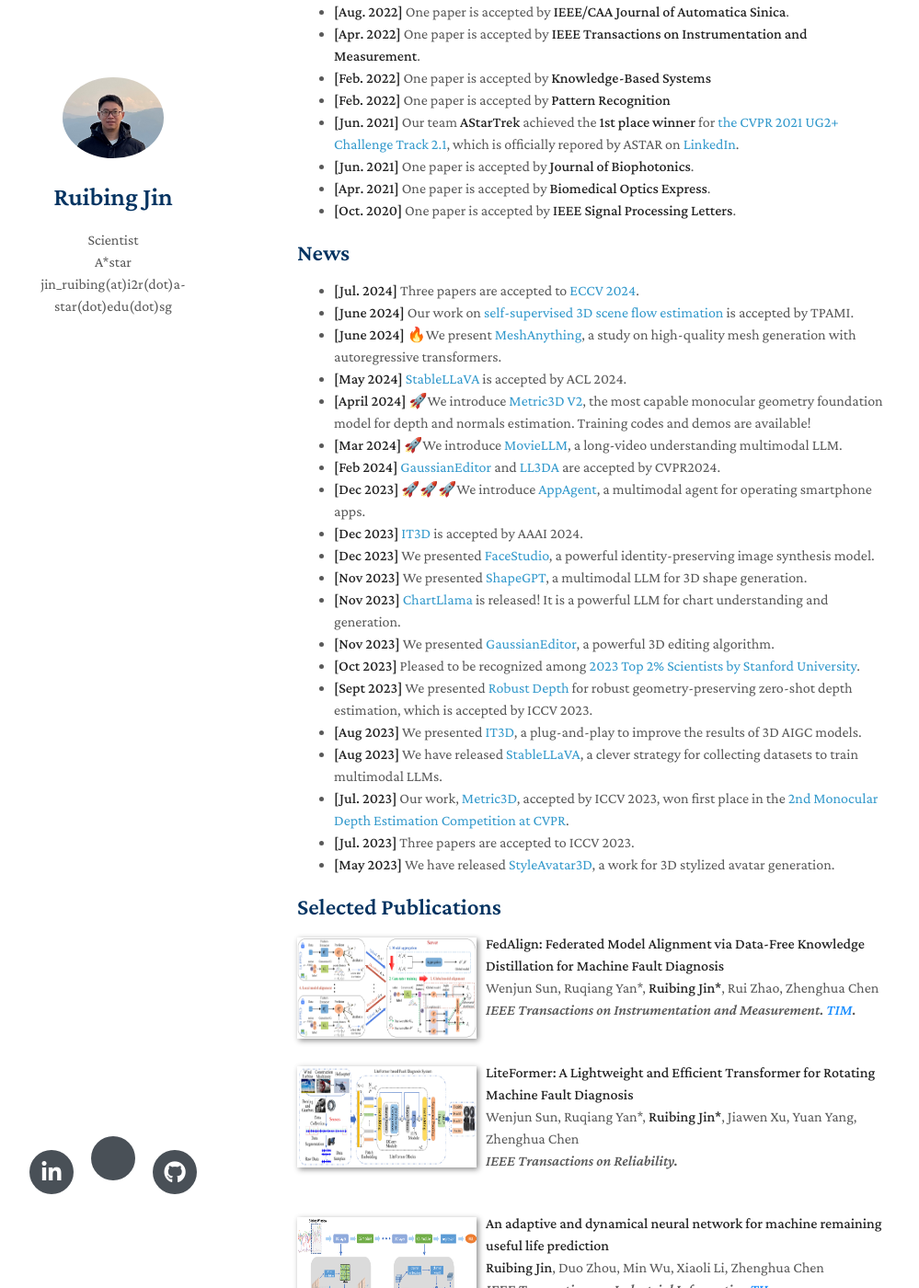
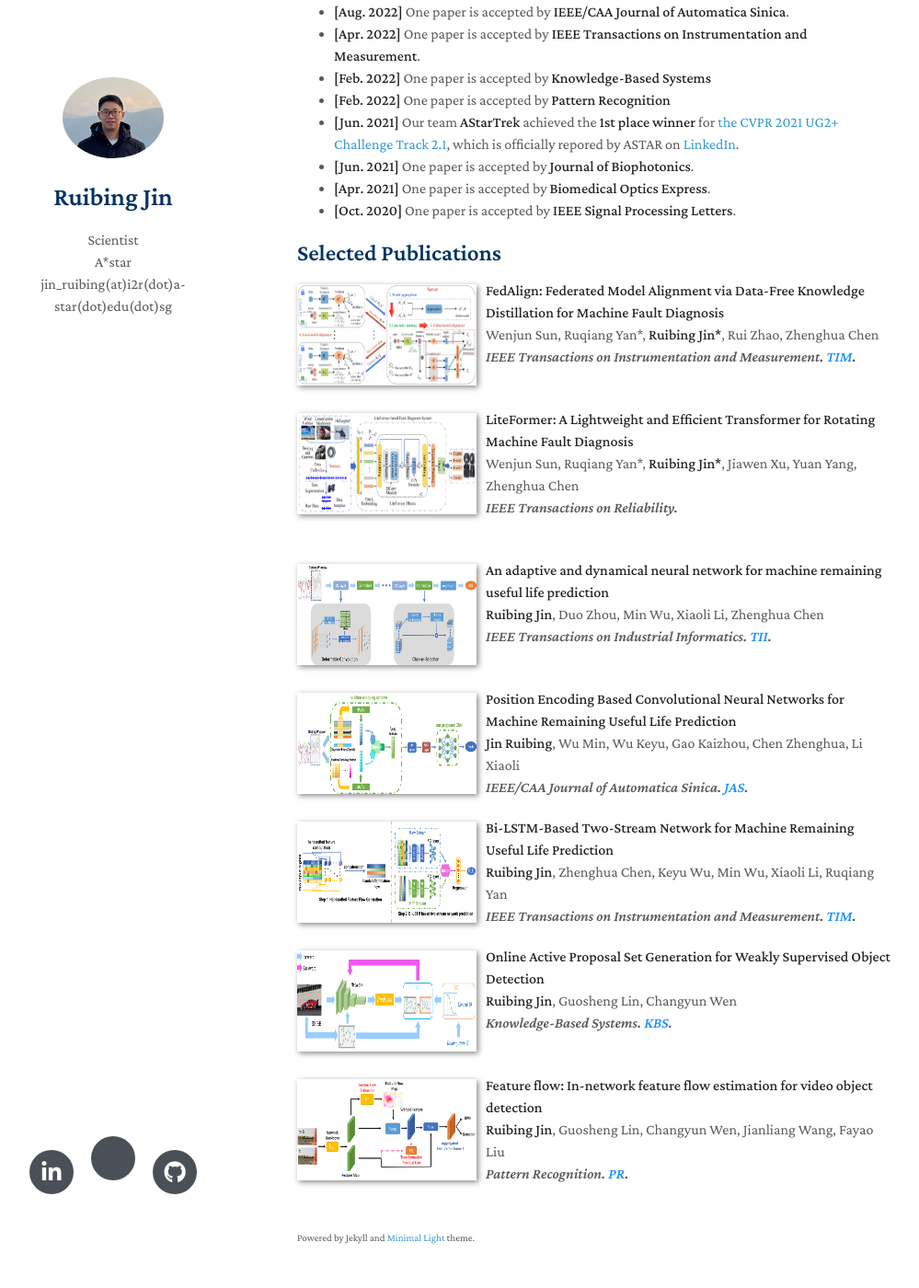
Before and after one commit to ruibing-jin/ruibing-jin.github.io, a Jekyll site: the page built from index.md, in a window 1280 px wide and 1400 px high, scrolled down 1150 px. Shown: the whole window at 92% size, without its empty margins (147-1146 px from the left). Built offline with Jekyll 4.4.1, drawn with Linux system fonts in a browser that asks for light colours; nearby versions of some CDN libraries; a style sheet for code colours, icons or effects is not loaded; our own code applies the rules of GitHub Pages for plain Markdown files.

Commit message:
Update index.md

```diff
--- a/index.md
+++ b/index.md
@@ -40,32 +40,6 @@ I am a reviewer of top-tier conferences and journals including CVPR, ICCV, ECCV,
   <li><strong>[Jun. 2021]</strong> One paper is accepted by <strong>Journal of Biophotonics</strong>.</li>
   <li><strong>[Apr. 2021]</strong> One paper is accepted by <strong>Biomedical Optics Express</strong>.</li>
   <li><strong>[Oct. 2020]</strong> One paper is accepted by <strong>IEEE Signal Processing Letters</strong>.</li>
-</ul>
-</div>
-
-## News
-<div class="news-section">
-<ul>
-  <li><strong>[Jul. 2024]</strong> Three papers are accepted to <a href="https://eccv.ecva.net/">ECCV 2024</a>.</li>
-    <li><strong>[June 2024]</strong> Our work on  <a href="https://arxiv.org/abs/2310.11284">self-supervised 3D scene flow estimation</a> is accepted by TPAMI.</li>
-  <li><strong>[June 2024]</strong> 🔥We present <a href="https://buaacyw.github.io/mesh-anything/">MeshAnything</a>, a study on high-quality mesh generation with autoregressive transformers.</li>
-  <li><strong>[May 2024]</strong> <a href="https://icoz69.github.io/stablellava-official/">StableLLaVA</a> is accepted by ACL 2024.</li>
-  <li><strong>[April 2024]</strong> 🚀We introduce <a href="https://github.com/YvanYin/Metric3D">Metric3D V2</a>, the most capable monocular geometry foundation model for depth and normals estimation. Training codes and demos are available!</li>
-  <li><strong>[Mar 2024]</strong> 🚀We introduce <a href="https://deaddawn.github.io/MovieLLM/">MovieLLM</a>, a long-video understanding multimodal LLM.</li>
-  <li><strong>[Feb 2024]</strong> <a href="https://buaacyw.github.io/gaussian-editor/">GaussianEditor</a> and <a href="https://arxiv.org/abs/2311.18651">LL3DA</a> are accepted by CVPR2024.</li>
-  <li><strong>[Dec 2023]</strong> 🚀🚀🚀We introduce <a href="https://appagent-official.github.io/">AppAgent</a>, a multimodal agent for operating smartphone apps.</li>
-  <li><strong>[Dec 2023]</strong> <a href="https://github.com/buaacyw/IT3D-text-to-3D">IT3D</a> is accepted by AAAI 2024.</li>
-  <li><strong>[Dec 2023]</strong> We presented <a href="https://icoz69.github.io/facestudio/">FaceStudio</a>, a powerful identity-preserving image synthesis model.</li>
-  <li><strong>[Nov 2023]</strong> We presented <a href="https://shapegpt.github.io/">ShapeGPT</a>, a multimodal LLM for 3D shape generation.</li>
-  <li><strong>[Nov 2023]</strong> <a href="https://tingxueronghua.github.io/ChartLlama/">ChartLlama</a> is released! It is a powerful LLM for chart understanding and generation.</li>
-  <li><strong>[Nov 2023]</strong> We presented <a href="https://buaacyw.github.io/gaussian-editor/">GaussianEditor</a>, a powerful 3D editing algorithm.</li>
-  <li><strong>[Oct 2023]</strong> Pleased to be recognized among <a href="https://elsevier.digitalcommonsdata.com/datasets/btchxktzyw/6">2023 Top 2% Scientists by Stanford University</a>.</li>
-  <li><strong>[Sept 2023]</strong> We presented <a href="https://arxiv.org/abs/2309.09724">Robust Depth</a> for robust geometry-preserving zero-shot depth estimation, which is accepted by ICCV 2023.</li>
-  <li><strong>[Aug 2023]</strong> We presented <a href="https://github.com/buaacyw/IT3D-text-to-3D">IT3D</a>, a plug-and-play to improve the results of 3D AIGC models.</li>
-  <li><strong>[Aug 2023]</strong> We have released <a href="https://icoz69.github.io/stablellava-official/">StableLLaVA</a>, a clever strategy for collecting datasets to train multimodal LLMs.</li>
-  <li><strong>[Jul. 2023]</strong> Our work, <a href="https://arxiv.org/abs/2307.10984">Metric3D</a>, accepted by ICCV 2023, won first place in the <a href="https://jspenmar.github.io/MDEC/">2nd Monocular Depth Estimation Competition at CVPR</a>.</li>
-  <li><strong>[Jul. 2023]</strong> Three papers are accepted to ICCV 2023.</li>
-  <li><strong>[May 2023]</strong> We have released <a href="https://arxiv.org/abs/2305.19012">StyleAvatar3D</a>, a work for 3D stylized avatar generation.</li>
 </ul>
 </div>
 
```
